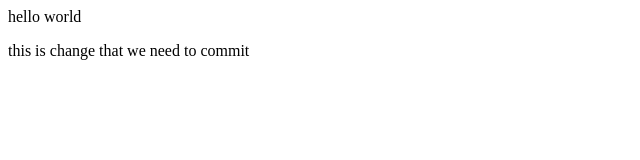
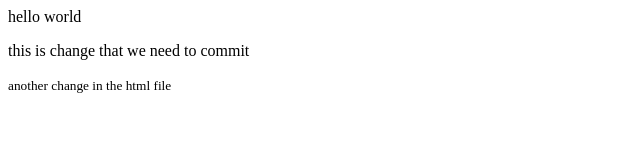
Before and after one commit to jimshtepa/git-mistakes, a plain HTML site: page index.html in a window 1280 px wide. Shown: the whole page, without its empty margins (0-640 px from the left). Drawn offline with Linux system fonts and the light colour scheme.

Commit message:
changes html file

```diff
--- a/index.html
+++ b/index.html
@@ -9,6 +9,7 @@
   <body>
     hello world
     <p>this is change that we need to commit</p>
+    <small>another change in the html file</small>
     <script src="/app.js"></script>
   </body>
 </html>
```
